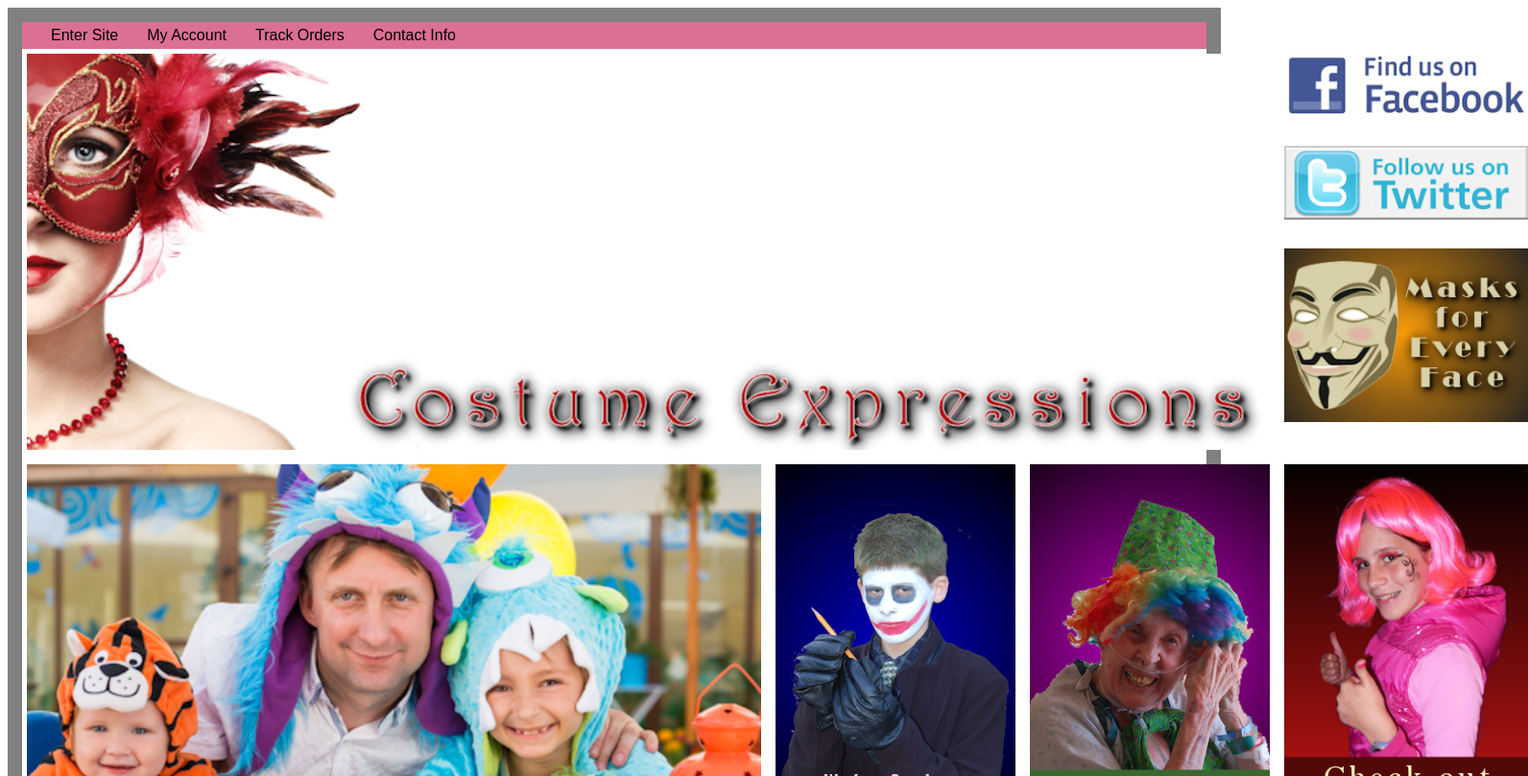
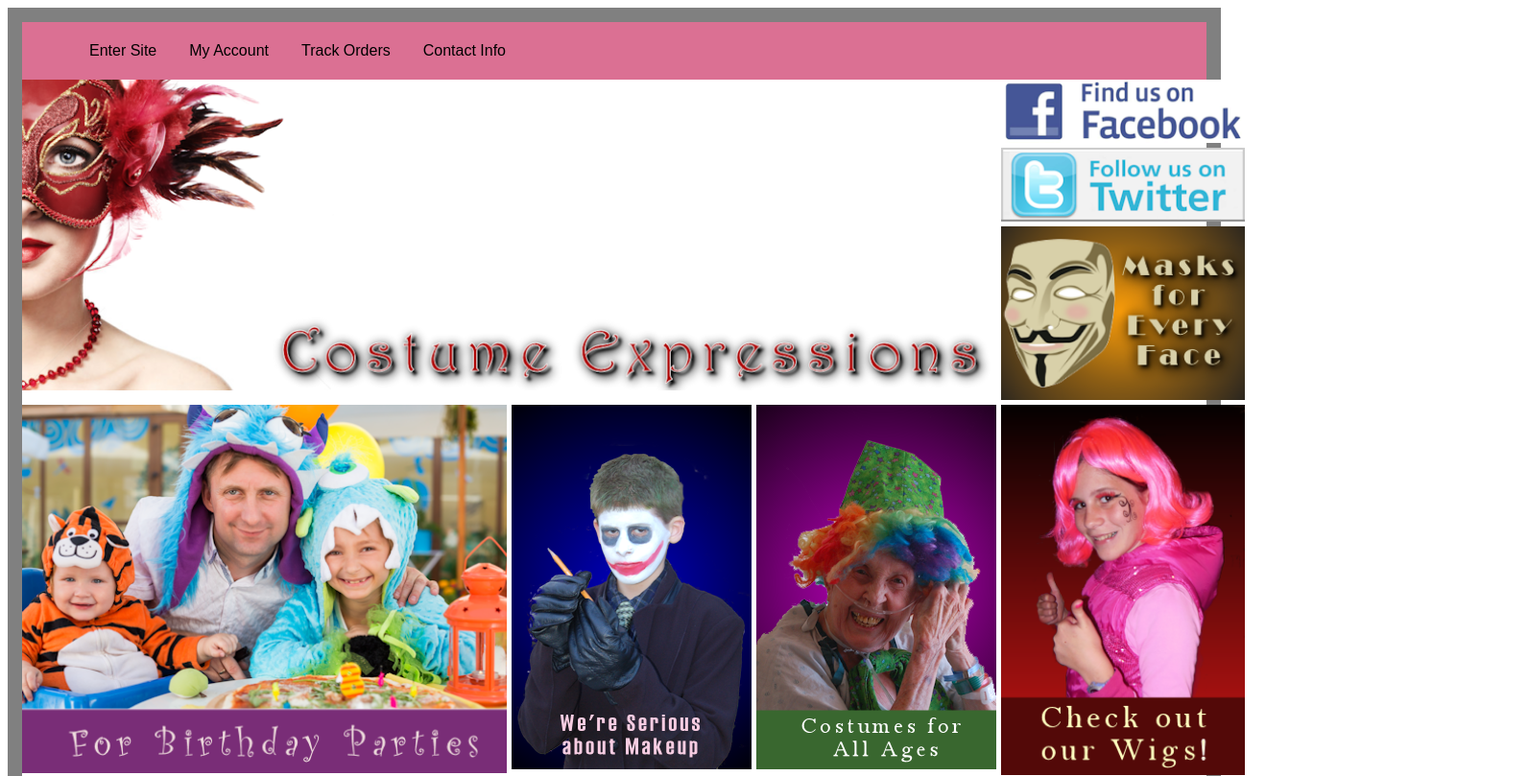
Before and after one commit to NotTimTam/picture-grid-project, a plain HTML site: page index.html in a window 1280 px wide. Shown: the top 809 px of the page at 96% size, 1592 px wide, since content can reach past the window. Drawn offline with Linux system fonts and the light colour scheme.

Commit message:
Final commit.

```diff
--- a/index.html
+++ b/index.html
@@ -8,7 +8,20 @@
 </head>
 <body>
     <nav>
-        <a href="index.html">Enter Site</a><a href="index.html">My Account</a><a href="index.html">Track Orders</a><a href="index.html">Contact Info</a>
+        <ul style="list-style: none;">
+            <li>
+                <a href="index.html">Enter Site</a>
+            </li>
+            <li>
+                <a href="index.html">My Account</a>
+            </li>
+            <li>
+                <a href="index.html">Track Orders</a>
+            </li>
+            <li>
+                <a href="index.html">Contact Info</a>
+            </li>
+        </ul>
     </nav>
     <main>
         <img class="logo item" src="Images/ce_logo.png" alt="Failed to load.">
--- a/style.css
+++ b/style.css
@@ -1,5 +1,9 @@
 body {
     border: solid 15px gray;
+}
+
+li {
+    display: inline-block;
 }
 
 a {
@@ -19,16 +23,11 @@ nav {
     padding-bottom: 5px;
 }
 
-.item {
-    margin: 5px;
-}
-
 main {
     display: grid;
-    grid-template-rows: auto auto auto auto auto auto auto auto auto auto auto auto auto auto auto;
-    grid-template-columns: auto auto auto auto auto;
+    grid-template-rows: auto;
+    grid-template-columns: repeat(auto, 5);
     gap: 5px;
-
     justify-items: stretch;
 }
 
@@ -95,6 +94,7 @@ main {
 .props {
     grid-column: 1 / 2;
     grid-row: 11 / 12;
+    margin-top: 45px;
 }
 
 .santa {
@@ -129,15 +129,17 @@ main {
 
 .blackmask {
     grid-column: 1 / 2;
-    grid-row: 12 / 14;
+    grid-row: 13 / 14;
 }
 
 .sparklemask {
-    grid-column: 2 / 3;
+    grid-column: 2 / 4;
     grid-row: 12 / 14;
 }
 
 .bottomtext {
     grid-column: 5 / 6;
     grid-row: 13 / 14;
+    padding-top: 25%;
+    padding-right: 15px;
 }
```
